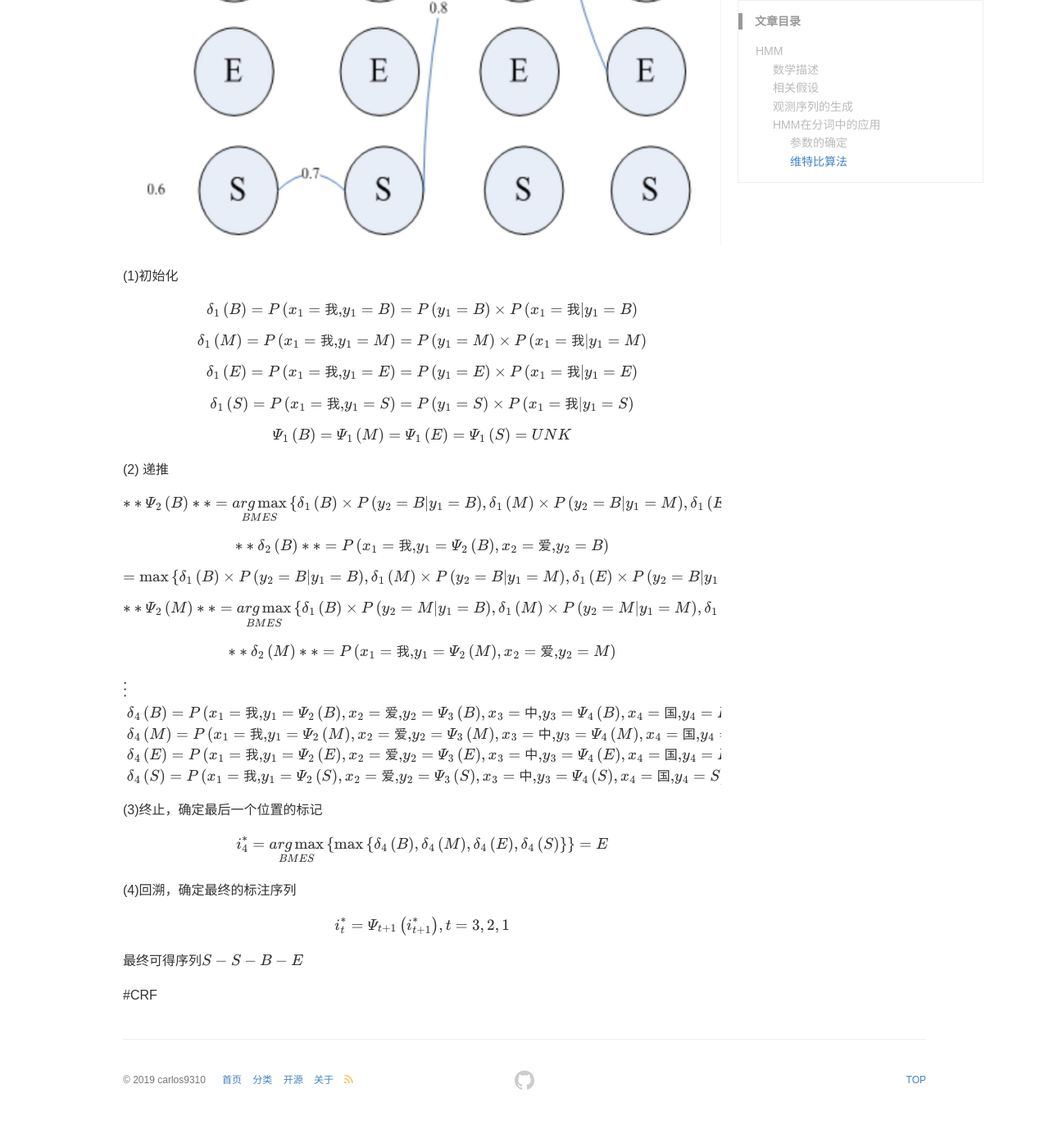
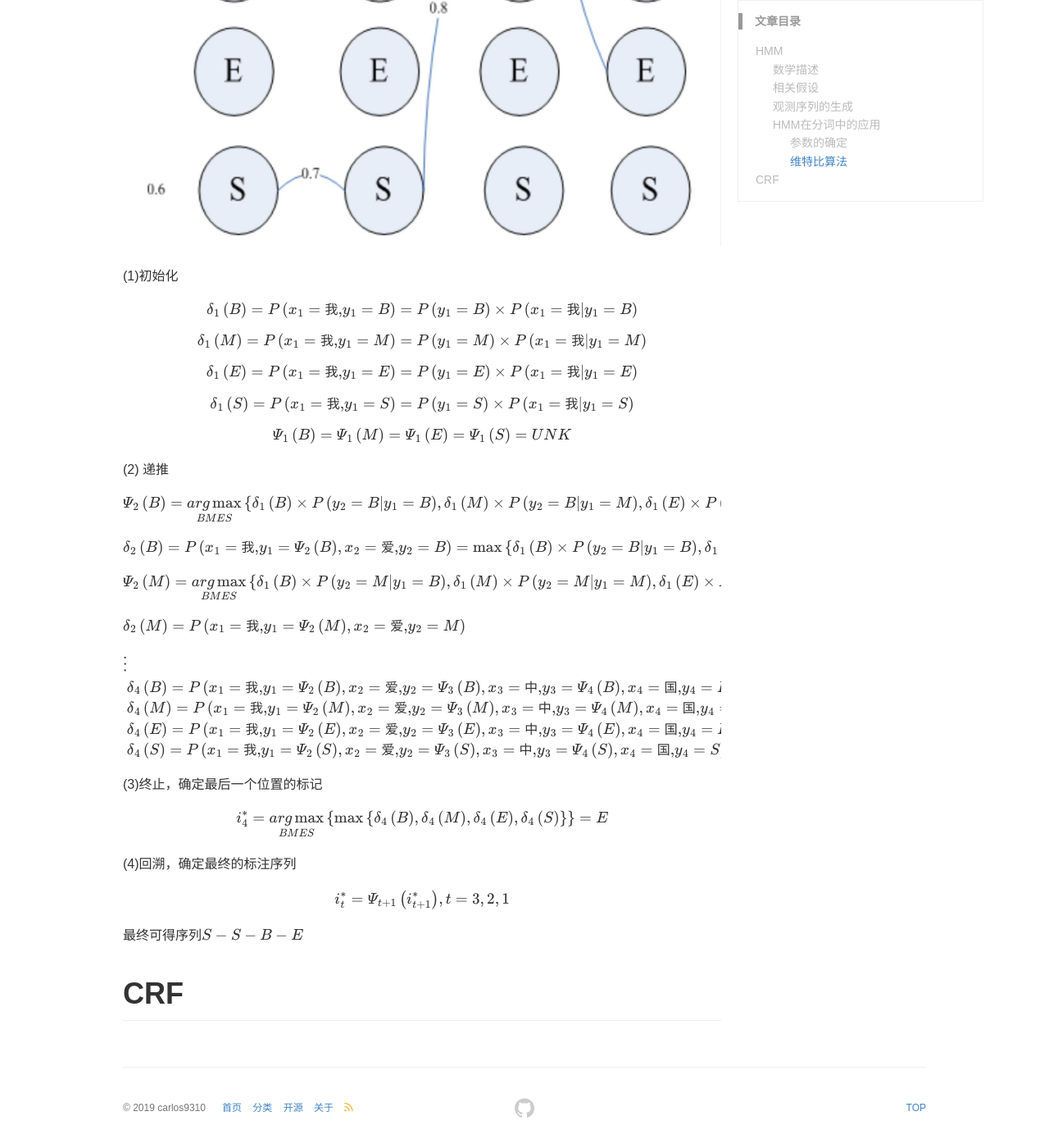
Before and after one commit to carlos9310/carlos9310.github.io, a Jekyll site: the page built from _posts/ML/2019-07-05-HMM-CRF.md, in a window 1280 px wide and 1400 px high, scrolled down 4157 px. Shown: the whole window at 82% size. Built offline with Jekyll 4.4.1, drawn with Linux system fonts in a browser that asks for light colours; formulas are drawn with MathJax 3; comment, search, counter and statistics services are not loaded; before the commit the page ends 5523 px from its top, so only the background shows below that.

Commit message:
update HMM

```diff
--- a/_posts/ML/2019-07-05-HMM-CRF.md
+++ b/_posts/ML/2019-07-05-HMM-CRF.md
@@ -161,28 +161,24 @@ $$
 
 (2) 递推
 
-$$
-**\varPsi _2\left( B \right)** =\underset{BMES}{arg\max}\left\{ \delta _1\left( B \right) \times P\left( y_2=B|y_1=B \right) ,\delta _1\left( M \right) \times P\left( y_2=B|y_1=M \right) ,\\ \delta _1\left( E \right) \times P\left( y_2=B|y_1=E \right) ,\delta _1\left( S \right) \times P\left( y_2=B|y_1=S \right) \right\}
-$$
+**$$
+\varPsi _2\left( B \right) =\underset{BMES}{arg\max}\left\{ \delta _1\left( B \right) \times P\left( y_2=B|y_1=B \right) ,\delta _1\left( M \right) \times P\left( y_2=B|y_1=M \right) \\, \delta _1\left( E \right) \times P\left( y_2=B|y_1=E \right) ,\delta _1\left( S \right) \times P\left( y_2=B|y_1=S \right) \right\}
+$$**
 
 
-$$
-**\delta _2\left( B \right)** =P\left( x_1=\text{我,}y_1=\varPsi _2\left( B \right),x_2=\text{爱,}y_2=B \right)
-$$
-
-$$
-=\max \left\{ \delta _1\left( B \right) \times P\left( y_2=B|y_1=B \right) ,\delta _1\left( M \right) \times P\left( y_2=B|y_1=M \right) ,\\ \delta _1\left( E \right) \times P\left( y_2=B|y_1=E \right) ,\delta _1\left( S \right) \times P\left( y_2=B|y_1=S \right) \right\} \times P\left( x_2=\text{爱|}y_2=B \right)
-$$
+**$$
+\delta _2\left( B \right) =P\left( x_1=\text{我,}y_1=\varPsi _2\left( B \right),x_2=\text{爱,}y_2=B \right) \\=\max \left\{ \delta _1\left( B \right) \times P\left( y_2=B|y_1=B \right) ,\delta _1\left( M \right) \times P\left( y_2=B|y_1=M \right) \\ ,\delta _1\left( E \right) \times P\left( y_2=B|y_1=E \right) ,\delta _1\left( S \right) \times P\left( y_2=B|y_1=S \right) \right\} \times P\left( x_2=\text{爱|}y_2=B \right)
+$$**
 
 
-$$
-**\varPsi _2\left( M \right)** =\underset{BMES}{arg\max}\left\{ \delta _1\left( B \right) \times P\left( y_2=M|y_1=B \right) ,\delta _1\left( M \right) \times P\left( y_2=M|y_1=M \right) ,\\ \delta _1\left( E \right) \times P\left( y_2=M|y_1=E \right) ,\delta _1\left( S \right) \times P\left( y_2=M|y_1=S \right) \right\}
-$$
+**$$
+\varPsi _2\left( M \right) =\underset{BMES}{arg\max}\left\{ \delta _1\left( B \right) \times P\left( y_2=M|y_1=B \right) ,\delta _1\left( M \right) \times P\left( y_2=M|y_1=M \right) \\, \delta _1\left( E \right) \times P\left( y_2=M|y_1=E \right) ,\delta _1\left( S \right) \times P\left( y_2=M|y_1=S \right) \right\}
+$$**
 
 
-$$
-**\delta _2\left( M \right)** =P\left( x_1=\text{我,}y_1=\varPsi _2\left( M \right),x_2=\text{爱,}y_2=M \right)
-$$
+**$$
+\delta _2\left( M \right) =P\left( x_1=\text{我,}y_1=\varPsi _2\left( M \right),x_2=\text{爱,}y_2=M \right)
+$$**
 
 $$
 \vdots
@@ -191,7 +187,7 @@ $$
 \ \delta _4\left( B \right) =P\left( x_1=\text{我,}y_1=\varPsi _2\left( B \right) ,x_2=\text{爱,}y_2=\varPsi _3\left( B \right) ,x_3=\text{中,}y_3=\varPsi _4\left( B \right) ,x_4=\text{国,}y_4=B \right)
 $$
 $$
-\ \delta _4\left( M \right) =P\left( x_1=\text{我,}y_1=\varPsi _2\left( M \right) ,x_2=\text{爱,}y_2=\varPsi _3\left( M \right) ,x_3=\text{中,}y_3=\varPsi _4\left( M \right) ,x_4=\text{国,}y_4=M \right)
+\ \delta _4\left( M \right)=P\left( x_1=\text{我,}y_1=\varPsi _2\left( M \right) ,x_2=\text{爱,}y_2=\varPsi _3\left( M \right) ,x_3=\text{中,}y_3=\varPsi _4\left( M \right) ,x_4=\text{国,}y_4=M \right)
 $$
 $$
 \ \delta _4\left( E \right) =P\left( x_1=\text{我,}y_1=\varPsi _2\left( E \right) ,x_2=\text{爱,}y_2=\varPsi _3\left( E \right) ,x_3=\text{中,}y_3=\varPsi _4\left( E \right) ,x_4=\text{国,}y_4=E \right)
@@ -213,4 +209,4 @@ $$
 最终可得序列$$S-S-B-E$$
 
 
-#CRF
+# CRF
```
